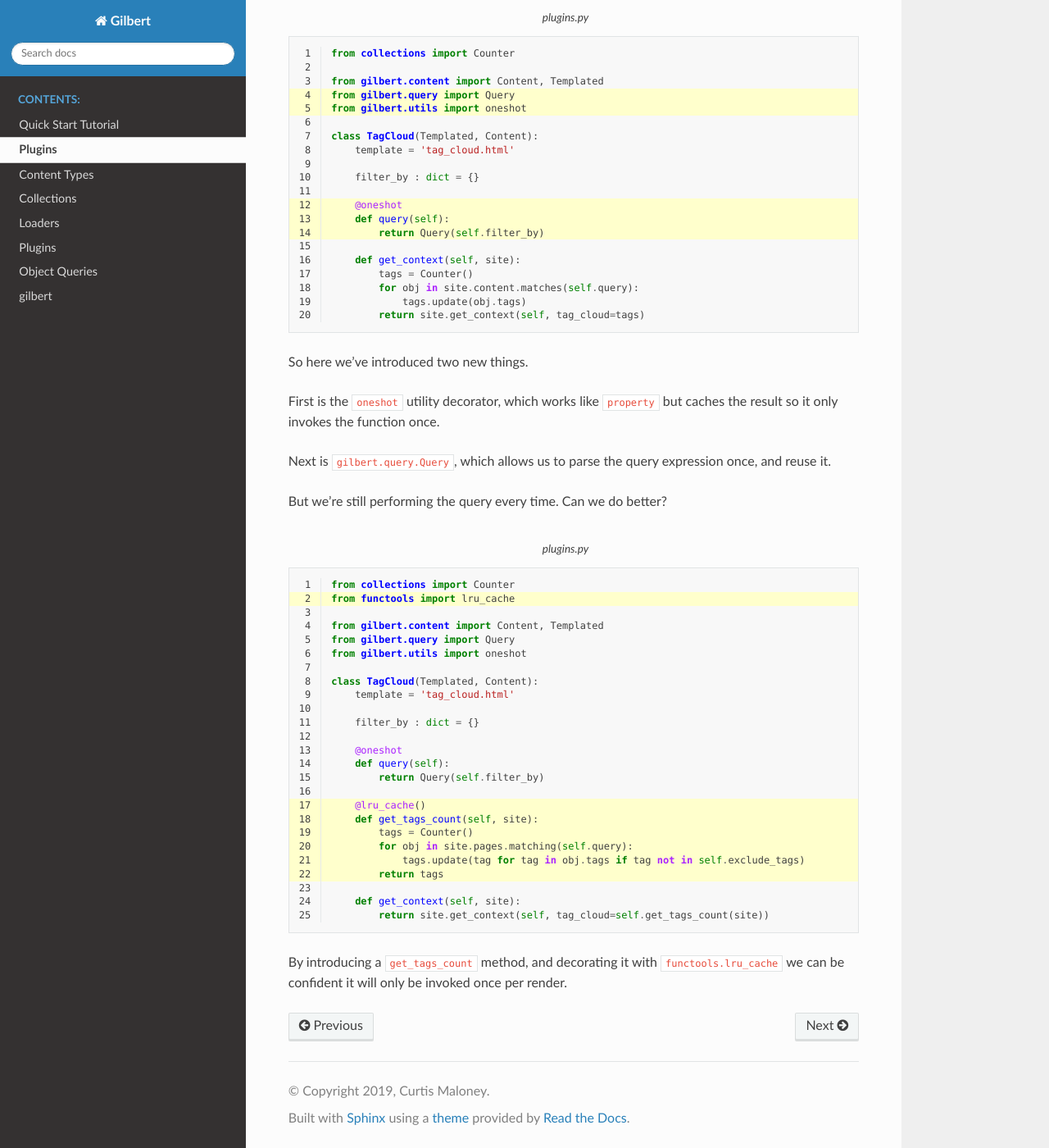
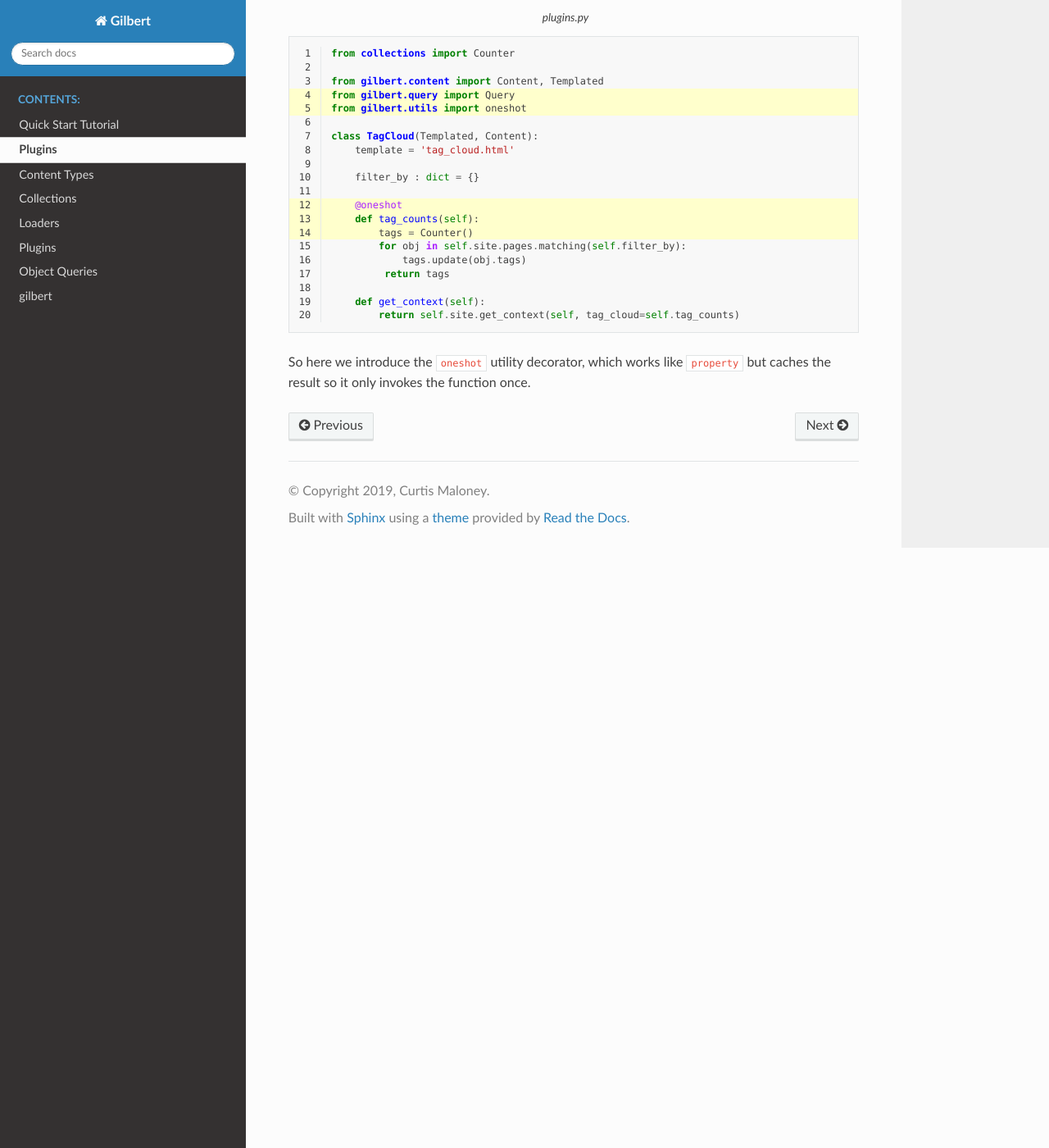
Before and after one commit to funkybob/gilbert, a Sphinx documentation site: the page built from docs/tutorials/plugins.rst, in a window 1280 px wide and 1400 px high, scrolled down 1615 px. Shown: the whole window at 82% size. Built offline with Sphinx 7.4.7 and the Read the Docs theme 2.0.0, drawn with Linux system fonts in a browser that asks for light colours.

Commit message:
Update docs

```diff
--- a/docs/index.rst
+++ b/docs/index.rst
@@ -2,9 +2,11 @@
 ===================================
 
 .. rubric::
-   This project is named after `William Gilbert`_ who is credited with originating the term "electricity".
+   This project is named after `William Gilbert`_ who is credited with
+   originating the term "electricity".
 
-.. warning:: This project is still very much in flux, so beware. These docs should be updated frequently.
+.. warning:: This project is still very much in flux, so beware. These docs
+   should be updated frequently.
 
 .. toctree::
    :maxdepth: 2
--- a/docs/plugins.rst
+++ b/docs/plugins.rst
@@ -108,7 +108,8 @@
 A ``Context Provider`` is a callable that accepts a context dict, and returns
 an updated context dict.
 
-The following example will register a ``Context Provider`` that adds the current time:
+The following example will register a ``Context Provider`` that adds the
+current time:
 
 .. code-block:: python
 
--- a/docs/tutorials/plugins.rst
+++ b/docs/tutorials/plugins.rst
@@ -2,9 +2,12 @@
 Plugins
 =======
 
-In this tutorial we're going to build a Tag Cloud content object. It will provide a way to inject counts of how many times tags appear on selected objects.
+In this tutorial we're going to build a Tag Cloud content object. It will
+provide a way to inject counts of how many times tags appear on selected
+objects.
 
-We start by creating a ``plugins.py`` in our project, and declaring ``TagCloud`` as a sub-class of `gilbert.content.Content`:
+We start by creating a ``plugins.py`` in our project, and declaring
+``TagCloud`` as a sub-class of `gilbert.content.Content`:
 
 .. code-block:: python
    :caption: plugins.py
@@ -16,7 +19,8 @@
    class TagCloud(Content):
        pass
 
-Since this will be rendered using a template, we also need to include the ``Templated`` mixin, and specify a default ``template`` attribute.
+Since this will be rendered using a template, we also need to include the
+``Templated`` mixin, and specify a default ``template`` attribute.
 
 .. code-block:: python
    :caption: plugins.py
@@ -42,7 +46,7 @@
    class TagCloud(Templated, Content):
        template = 'tag_cloud.html'
 
-       def get_context(self, site):
+       def get_context(self):
            tags = Counter()
            for obj in site.content:
                tags.update(obj.tags)
@@ -50,7 +54,8 @@
 
 And that's it!
 
-Oh, but wait - maybe we don't want to count _all_ the objects? Let's add a filter.
+Oh, but wait - maybe we don't want to count _all_ the objects? Let's add a
+filter.
 
 .. code-block:: python
    :caption: plugins.py
@@ -66,15 +71,17 @@
 
        filter_by : dict = {}
 
-       def get_context(self, site):
+       def get_context(self):
            tags = Counter()
-           for obj in site.content.matches(self.filter_by):
+           for obj in self.site.content.matches(self.filter_by):
                tags.update(obj.tags)
-           return site.get_context(self, tag_cloud=tags)
+           return self.site.get_context(self, tag_cloud=tags)
 
-Now our users can declare a filter using :doc:`/query` to limit which objects will be scanned.
+Now our users can declare a filter using :doc:`/query` to limit which objects
+will be scanned.
 
-This is nice, but as our site grows, collecting these each time we render will start to get expensive.
+This is nice, but as our site grows, collecting these each time we render will
+start to get expensive.
 
 .. code-block:: python
    :caption: plugins.py
@@ -93,52 +100,14 @@
        filter_by : dict = {}
 
        @oneshot
-       def query(self):
-           return Query(self.filter_by)
+       def tag_counts(self):
+           tags = Counter()
+           for obj in self.site.pages.matching(self.filter_by):
+               tags.update(obj.tags)
+            return tags
 
-       def get_context(self, site):
-           tags = Counter()
-           for obj in site.content.matches(self.query):
-               tags.update(obj.tags)
-           return site.get_context(self, tag_cloud=tags)
+       def get_context(self):
+           return self.site.get_context(self, tag_cloud=self.tag_counts)
 
-So here we've introduced two new things.
-
-First is the ``oneshot`` utility decorator, which works like ``property`` but caches the result so it only invokes the function once.
-
-Next is ``gilbert.query.Query``, which allows us to parse the query expression once, and reuse it.
-
-But we're still performing the query every time.  Can we do better?
-
-.. code-block:: python
-   :caption: plugins.py
-   :linenos:
-   :emphasize-lines: 2,17-22
-
-   from collections import Counter
-   from functools import lru_cache
-
-   from gilbert.content import Content, Templated
-   from gilbert.query import Query
-   from gilbert.utils import oneshot
-
-   class TagCloud(Templated, Content):
-       template = 'tag_cloud.html'
-
-       filter_by : dict = {}
-
-       @oneshot
-       def query(self):
-           return Query(self.filter_by)
-
-       @lru_cache()
-       def get_tags_count(self, site):
-           tags = Counter()
-           for obj in site.pages.matching(self.query):
-               tags.update(tag for tag in obj.tags if tag not in self.exclude_tags)
-           return tags
-
-       def get_context(self, site):
-           return site.get_context(self, tag_cloud=self.get_tags_count(site))
-
-By introducing a ``get_tags_count`` method, and decorating it with ``functools.lru_cache`` we can be confident it will only be invoked once per render.
+So here we introduce the ``oneshot`` utility decorator, which works like
+``property`` but caches the result so it only invokes the function once.
```
Also changed, not shown: docs/content.rst (+12 -6 lines).
